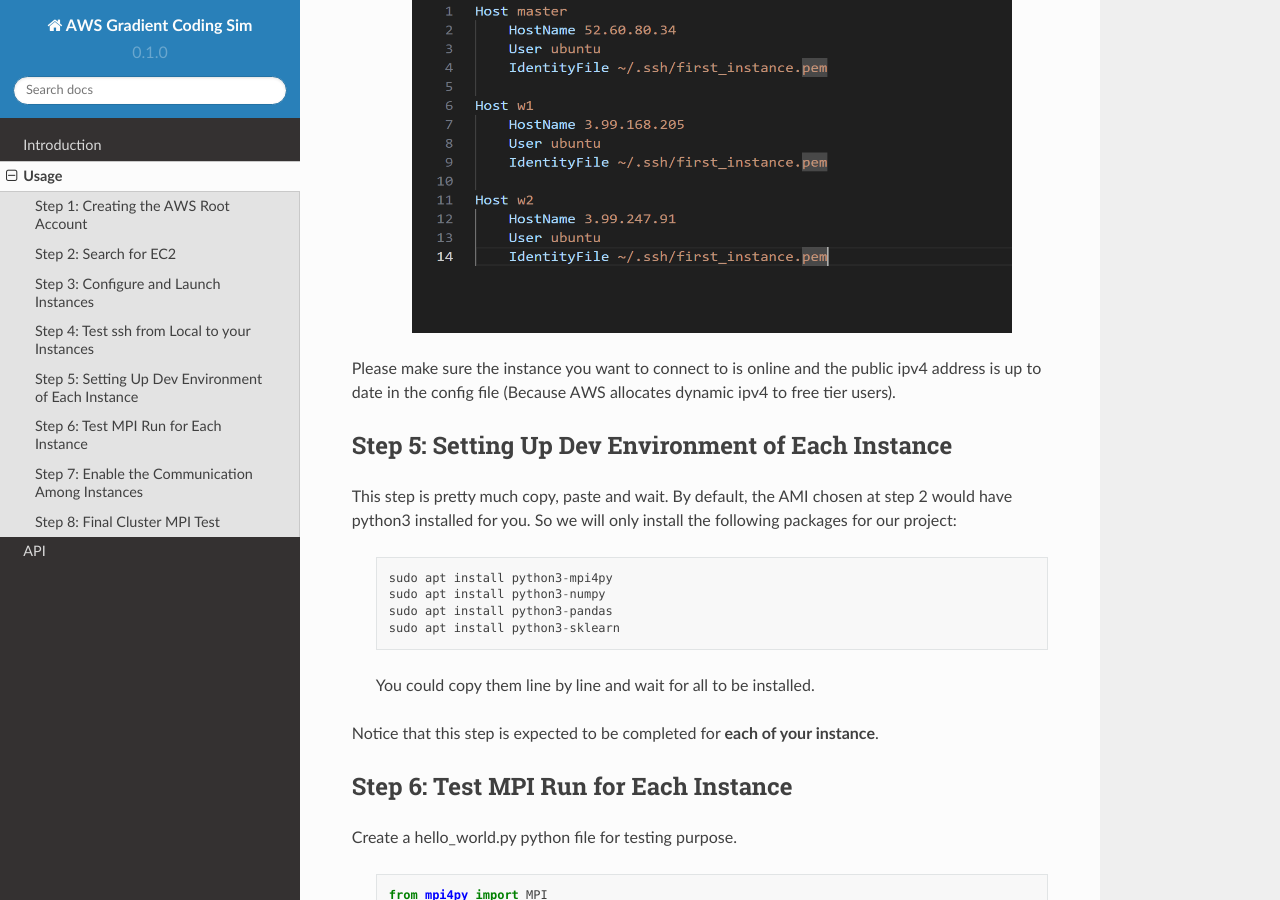
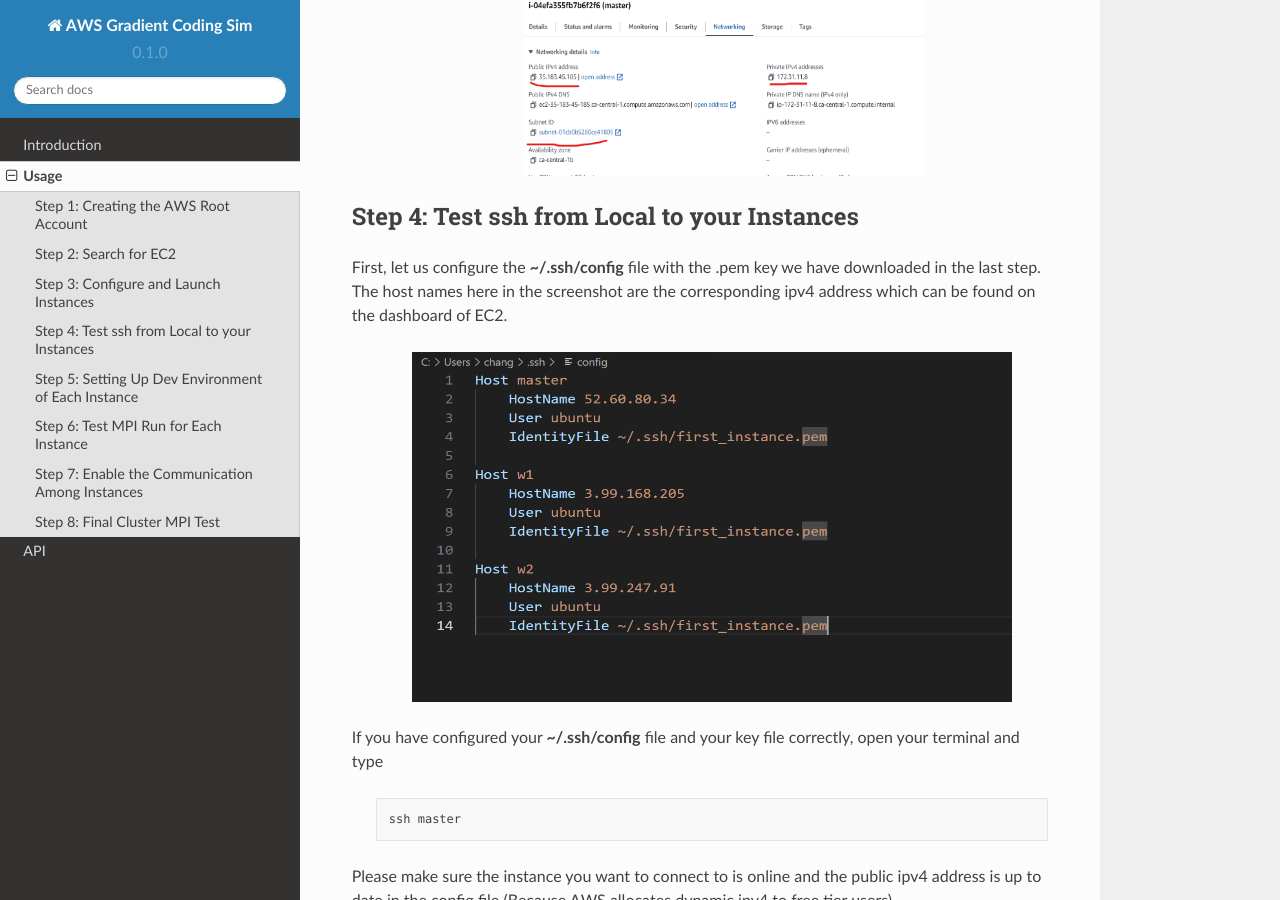
Before and after one commit to ZeeChono/GradientCodeReadDocs, a Sphinx documentation site: the page built from docs/source/usage.rst, in a window 1280 px wide and 900 px high, scrolled down 3714 px. Built offline with Sphinx 7.4.7 and the Read the Docs theme 2.0.0, drawn with Linux system fonts in a browser that asks for light colours.

Commit message:
Update usage.rst

```diff
--- a/docs/source/usage.rst
+++ b/docs/source/usage.rst
@@ -72,20 +72,30 @@
 - Under the summary, input the number of instances you would like to instantiate, then click "Launch instance"
 - Goto instances dashboard and check their status, public ipv4 address, and then add a config file under the same folder
 
+   .. image:: assets/EC2_dashboard.png
+      :alt: Set the storage option
+      :width: 400px
+      :height: 400px
+      :align: center
+
 
 Step 4: Test ssh from Local to your Instances
 ---------------------------------------------
+First, let us configure the **~/.ssh/config** file with the .pem key we have downloaded in the last step. The host names here in the screenshot are the corresponding ipv4 address which can be found on the dashboard of EC2.
+
+   .. image:: assets/ssh_configfile.png
+      :alt: SSH config file settings
+      :width: 600px
+      :height: 350px
+      :align: center
+
 If you have configured your **~/.ssh/config** file and your key file correctly, open your terminal and type
 
    .. code-block::
 
       ssh master
 
-   .. image:: assets/ssh_configfile.png
-      :alt: SSH config file settings
-      :width: 600px
-      :height: 350px
-      :align: center
+
 
 Please make sure the instance you want to connect to is online and the public ipv4 address is up to date in the config file (Because AWS allocates dynamic ipv4 to free tier users).
 
```
